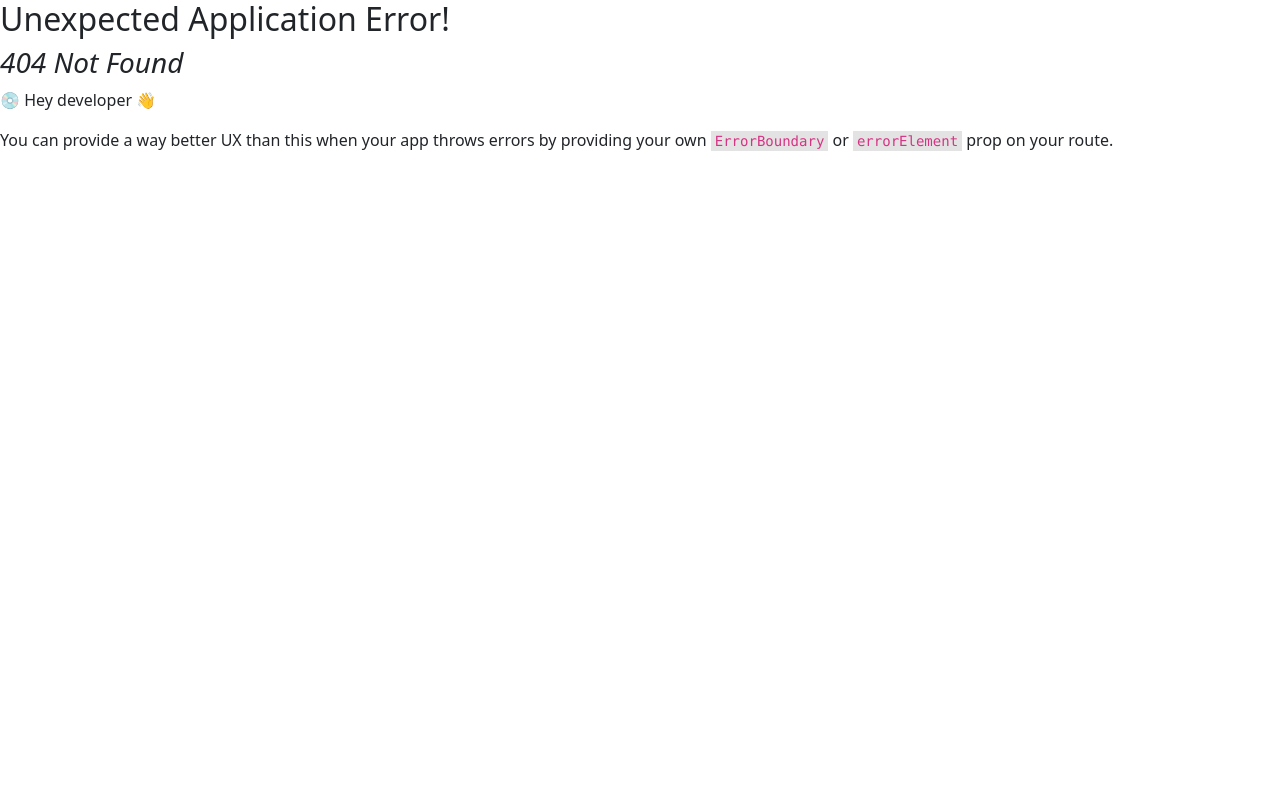
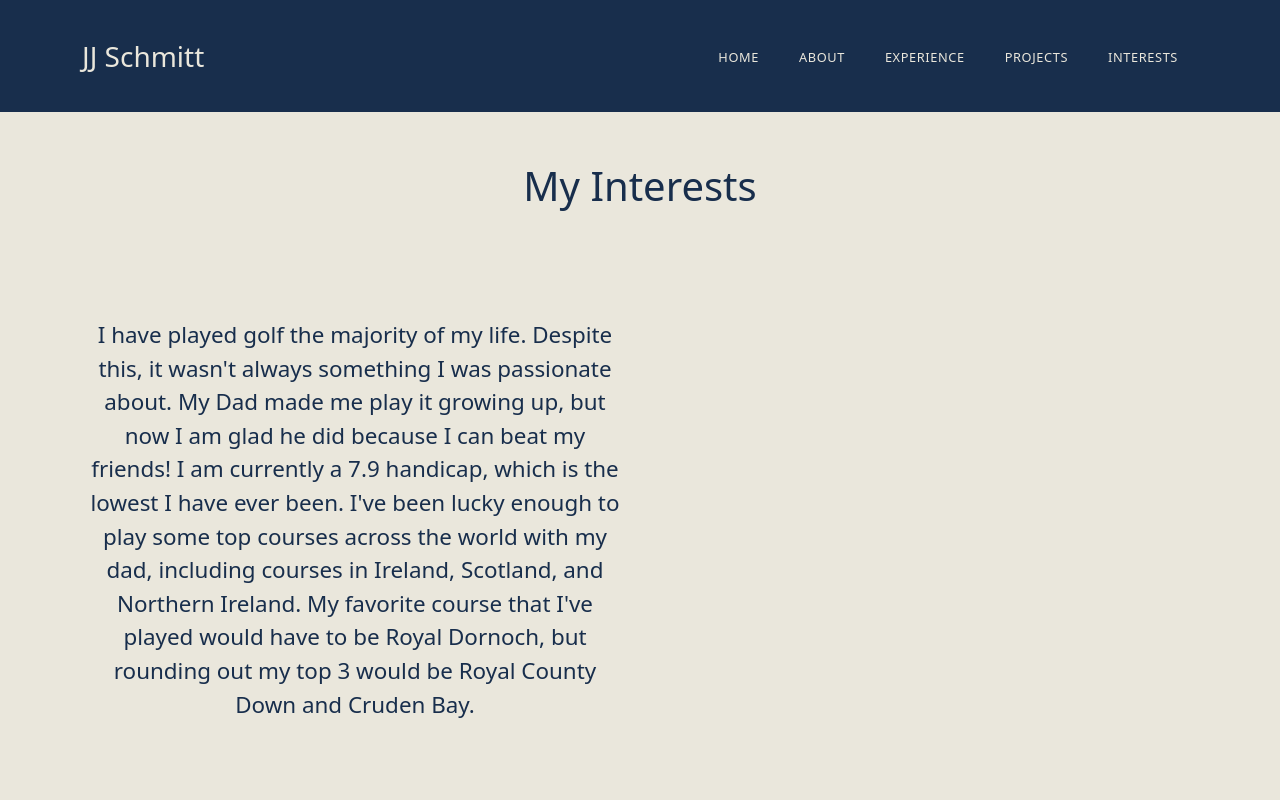
Before and after one commit to jjschmitt1/portfolio-project, a React (Create React App) app: page /interests in a window 1280 px wide. Before the commit this address had no page. Shown: the top 800 px of the page. Built offline with nearby package versions, Linux system fonts and the light colour scheme.

Commit message:
changed contact page to interests page, as my contact information is listen on the about me page. Got all of the writing sections done, still need to edit them. Next thing to do is to add pictures to the website as well as add in a fading effect when you scroll down the page.

```diff
--- a/src/components/Contact/Contact.js
+++ /dev/null
@@ -1,13 +0,0 @@
-import React from "react";
-import MyNavBar from "../Navigation/MyNavBar";
-
-function Contact() {
-    return (
-        <div>
-            <MyNavBar />
-            <p>Contact Page</p>
-        </div>
-    )
-}
-
-export default Contact;
--- /dev/null
+++ b/src/components/Interests/Interests.js
@@ -0,0 +1,131 @@
+import React from "react";
+import MyNavBar from "../Navigation/MyNavBar";
+import Container from "react-bootstrap/Container";
+import Row from "react-bootstrap/Row";
+import Col from "react-bootstrap/Col";
+import "./interests.css";
+
+function Interests() {
+    return (
+        <div className="interests-wrapper">
+            <MyNavBar />
+            <Container>
+                <h1 className="top-header">My Interests</h1>
+                <Row className="golf-section sec">
+                    <Col className="golf-text text">
+                        I have played golf the majority of my life. Despite this,
+                        it wasn't always something
+                        I was passionate about. My Dad made me play it growing up,
+                        but now I am glad he did because I can beat my friends! I
+                        am currently a 7.9 handicap, which is the lowest I have ever been.
+                        I've been lucky enough to play some top courses across the
+                        world with my dad, including courses in Ireland, Scotland, and Northern
+                        Ireland. My favorite course that I've played would have to be Royal Dornoch,
+                        but rounding out my top 3 would be Royal County Down and
+                        Cruden Bay.
+                    </Col>
+                    <Col className="golf-picture pic">
+
+                    </Col>
+                </Row>
+                <Row className="travel-section sec">
+                    <Col className="travel-picture pic">
+
+                    </Col>
+                    <Col className="travel-text text">
+                        Traveling is something that I think people universally agree
+                        is awesome. Whether it be to see family, friends, or just
+                        take a break, everyone loves to travel. I have been fortunate
+                        enough to travel to a total of 15 different countries, not including
+                        the US. While it would be unfair to pick least favorites, I will give
+                        my top 3. Number 1 has to be Germany for the culture of beer drinking
+                        and being outside. Living in Berlin for 4 months taught be this best.
+                        Number 2 is Italy for me, the combination of the Alps in the north and
+                        the tuscan hills in the middle with the laid back lifestyle make Italy
+                        a great travel destination. Third place is a little harder to discern,
+                        however I think it goes to Hungary. I had a great weekend in Budapest
+                        with my friends, and the architecrure was gorgeous. Honorable mention
+                        to Scotland.
+                    </Col>
+                </Row>
+                <Row className="soccer-section sec">
+                    <Col className="soccer-text text">
+                        Soccer was my main sport growing up. I have played it for as long as I
+                        can remember. I was originally a right back, however I got moved into
+                        center back for my high school career. Part of my wishes I played in
+                        college, however I wouldn't trade the education and experiences I've had
+                        at UW-Madison for anything - so I think I made the right choice. I still
+                        have the opportunity to play intermurals, which I find a fun way to stay
+                        connected with the game. As for watching soccer, during my time abroad I
+                        made it to a Champions League game, Bundesliga game, and Bundesliga.2 game.
+                        All were exceptional experiences. My premier league team is Manchester City
+                        who I've been supporting since I was 9. I wish I could find the time to
+                        watch more premier league games, but I usually resort to watching Champions
+                        League games instead.
+                    </Col>
+                    <Col className="soccer-picture pic">
+
+                    </Col>
+                </Row>
+                <Row className="cooking-section sec">
+                    <Col className="cooking-picture pic">
+
+                    </Col>
+                    <Col className="cooking-text text">
+                        I grew up in a house with a lot of homemade cooking. My dad was the griller
+                        and my Mom handled just about everything else. Missing home-cooked meals at
+                        college, I figured it was about time I learned to cook for myself. I started
+                        simple with breakfast food and ground beef, but I've worked my way up to
+                        venison stuffed peppers and glazed salmon. I love cooking venison, and my
+                        go to meal right now venison or chicken and rice with sides of roasted sweet
+                        potatoes and sauteed peppers and onions. If you have any good recipes I should
+                        check out, feel free to email them to me because I love trying and cooking new food.
+                    </Col>
+                </Row>
+                <Row className="house-music-section sec">
+                    <Col className="house-music-text text">
+                        This is a new passion of mine. When I was living in Berlin, I was introduced to
+                        techno music, which was a little intense for me. On my search for techno music that
+                        was a little easier to listen to, I found the genre of house music. The upbeat tempo
+                        paired with a good beat always gets me pumped up for whatever lays ahead of me. some
+                        of my favorite artists currently are JAYC, Lemtom, and AstroHertz. I love putting on
+                        the spotify-recommended songs on and finding new music to listen to when Programming
+                        or at the gym.
+                    </Col>
+                    <Col className="house-music-picture pic">
+
+                    </Col>
+                </Row>
+                <Row className="sports-section sec">
+                    <Col className="sports-picture pic">
+
+                    </Col>
+                    <Col className="sports-text text">
+                        As someone who grew up around sports, I have always been involved in the sports world.
+                        While soccer was my first sports-love, I also enjoyed playing and watching hockey. The
+                        Chicago Blackhawks dynasty from 2009 - 2015 will always have a special place in my heart.
+                        Once I enrolled at UW-Madison, I always took pride in rooting for the Badgers on the
+                        football field and basketball court. Although the football was lackluster at times, it
+                        felt as though every year we were either good at football or basketball. My newfound
+                        passion for football transfered over to the Chicago Bears, which is now one of my favorite
+                        teams to root for. Caleb Williams is the answer.
+                    </Col>
+                </Row>
+                <Row className="skiing-section sec">
+                    <Col className="skiing-text text">
+                        Every spring break from elementary school up until the end of highschool was spent on
+                        a family skiing trip. Something about being out in the snowy wilderness always felt right.
+                        In my opinion, not much beats a day of powder skiing followed by quality time with family
+                        and friends reminiscing on the great skiing that happened that day. This passion is something
+                        that I hope I can pass on to all of those I meet.
+                    </Col>
+                    <Col className="skiing-picture pic">
+
+                    </Col>
+                </Row>
+            </Container>
+        </div>
+    )
+}
+
+export default Interests;
--- /dev/null
+++ b/src/components/Interests/interests.css
@@ -0,0 +1,21 @@
+.interests-wrapper {
+    background-color: var(--primary-white);
+    min-height: 100vh;
+}
+
+.top-header {
+    color: var(--primary-dark);
+    padding-top: 50px;
+    text-align: center;
+}
+
+.sec {
+    padding-top: 100px;
+    padding-bottom: 100px;
+}
+
+.text {
+    color: var(--primary-dark);
+    text-align: center;
+    font-size: 1.4rem;
+}
--- a/src/components/Navigation/MyNavBar.js
+++ b/src/components/Navigation/MyNavBar.js
@@ -27,7 +27,7 @@ const MyNavBar = () => {
                         <Link to="/projects" className="nav-link" >Projects</Link>
                     </li>
                     <li className="nav-item active">
-                        <Link to="/contact" className="nav-link">Contact</Link>
+                        <Link to="/interests" className="nav-link">Interests</Link>
                     </li>
 
                 </ul>
--- a/src/index.js
+++ b/src/index.js
@@ -6,7 +6,7 @@ import { createBrowserRouter, RouterProvider } from "react-router-dom";
 
 // pages
 import About from './components/About/About';
-import Contact from "./components/Contact/Contact";
+import Interests from "./components/Interests/Interests";
 import Experience from "./components/Experience/Experience";
 import Projects from "./components/Projects/Projects";
 
@@ -20,8 +20,8 @@ const router = createBrowserRouter([
     element: <About />,
   },
   {
-    path: "contact",
-    element: <Contact />,
+    path: "interests",
+    element: <Interests />,
   },
   {
     path: "experience",
```
